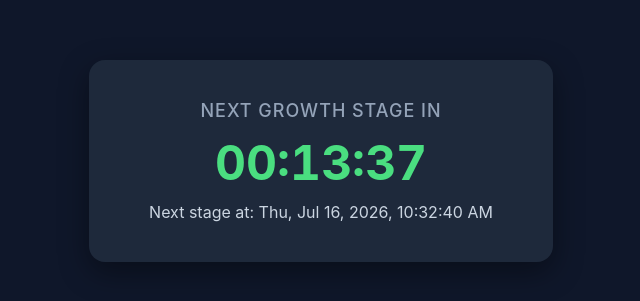
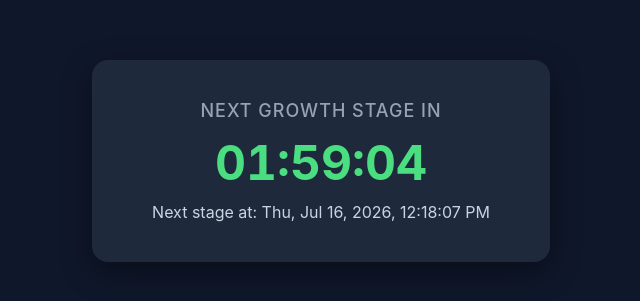
Before and after one commit to SamBro2901/greenhouse-timer, a plain HTML site: page index.html in a window 1280 px wide. Shown: the part 239-540 px from the top of the page, without its empty margins (319-959 px from the left). Drawn offline with Linux system fonts and the light colour scheme.

Commit message:
Update start time in index.html

```diff
--- a/index.html
+++ b/index.html
@@ -54,7 +54,7 @@
 <script>
   // --- Configuration ---
   // Start time: 9:47 AM on 30th June 2026 (local time)
-  const startTime = new Date(2026, 6, 1, 10, 05, 40); // month is 0-indexed: 5 = June
+  const startTime = new Date(2026, 6, 16, 12, 18, 07); // month is 0-indexed: 5 = June
 
   // Interval between stages: 2 hours, 1 minute, 30 seconds
   const intervalMs = ((2 * 60 * 60) + (1 * 60) + 30) * 1000;
```
